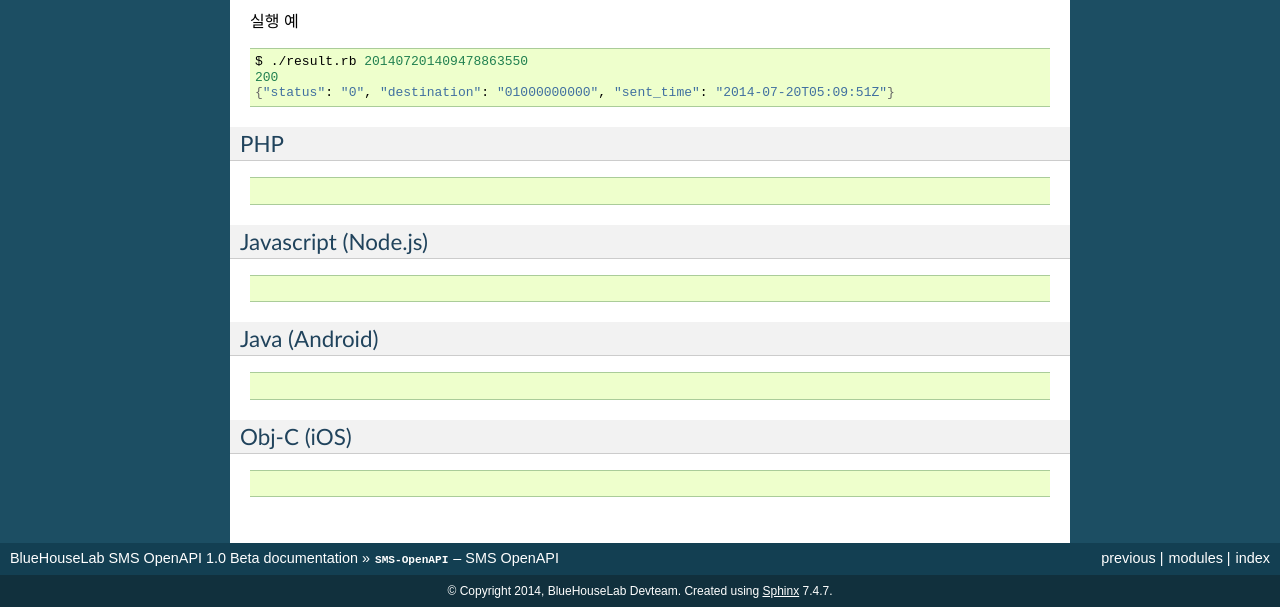
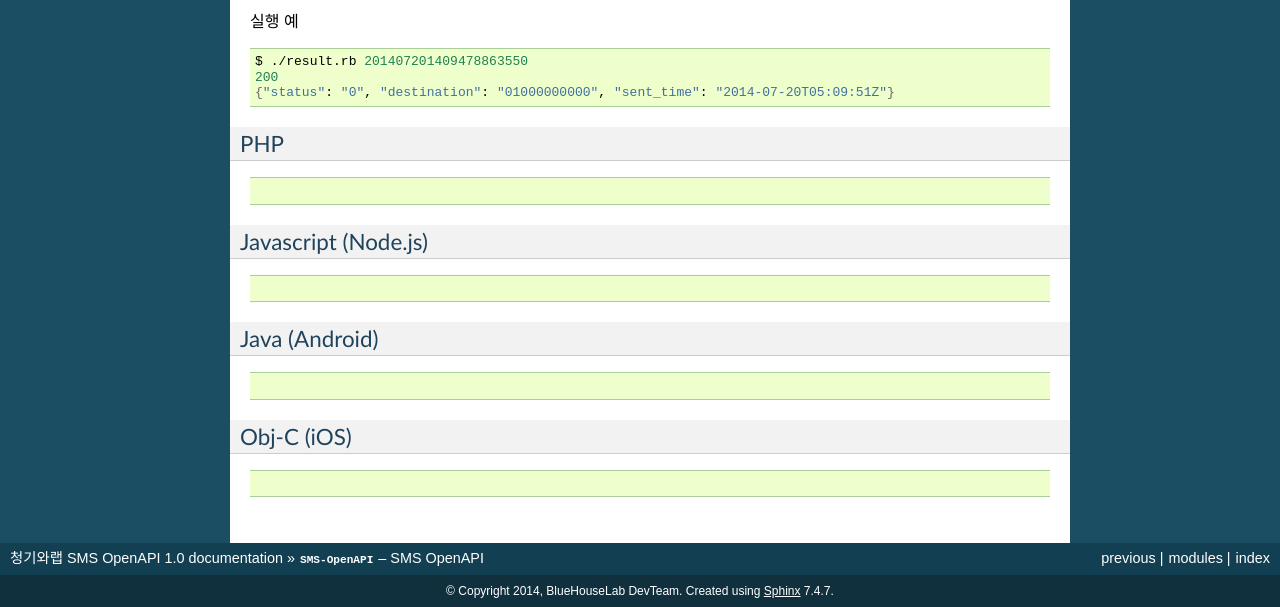
Before and after one commit to BlueHouseLab/sms-openapi, a Sphinx documentation site: the page built from docs/sms-openapi.rst, in a window 1280 px wide and 900 px high, scrolled down 11288 px, cut to the strip 293-900 px from the top of the window. Built offline with Sphinx 7.4.7, drawn with Linux system fonts in a browser that asks for light colours; some of the changed text lies outside the part shown.

Commit message:
remove beta tag

```diff
--- a/docs/conf.py
+++ b/docs/conf.py
@@ -43,8 +43,8 @@ source_suffix = '.rst'
 master_doc = 'index'
 
 # General information about the project.
-project = u'BlueHouseLab SMS OpenAPI'
-copyright = u'2014, BlueHouseLab Devteam'
+project = u'청기와랩 SMS OpenAPI'
+copyright = u'2014, BlueHouseLab DevTeam'
 
 # The version info for the project you're documenting, acts as replacement for
 # |version| and |release|, also used in various other places throughout the
@@ -53,7 +53,7 @@ copyright = u'2014, BlueHouseLab Devteam'
 # The short X.Y version.
 version = '1.0'
 # The full version, including alpha/beta/rc tags.
-release = '1.0 Beta'
+release = '1.0'
 
 # The language for content autogenerated by Sphinx. Refer to documentation
 # for a list of supported languages.
@@ -196,8 +196,8 @@ latex_elements = {
 # (source start file, target name, title,
 #  author, documentclass [howto, manual, or own class]).
 latex_documents = [
-  ('index', 'BlueHouseLabSMSOpenAPI.tex', u'BlueHouseLab SMS OpenAPI Documentation',
-   u'BlueHouseLab Devteam', 'manual'),
+  ('index', 'BlueHouseLabSMSOpenAPI.tex', u'청기와랩 SMS OpenAPI Documentation',
+   u'BlueHouseLab DevTeam', 'manual'),
 ]
 
 # The name of an image file (relative to this directory) to place at the top of
@@ -227,7 +227,7 @@ latex_documents = [
 # (source start file, name, description, authors, manual section).
 man_pages = [
     ('index', 'bluehouselabsmsopenapi', u'BlueHouseLab SMS OpenAPI Documentation',
-     [u'BlueHouseLab Devteam'], 1)
+     [u'BlueHouseLab DevTeam'], 1)
 ]
 
 # If true, show URL addresses after external links.
@@ -240,8 +240,8 @@ man_pages = [
 # (source start file, target name, title, author,
 #  dir menu entry, description, category)
 texinfo_documents = [
-  ('index', 'BlueHouseLabSMSOpenAPI', u'BlueHouseLab SMS OpenAPI Documentation',
-   u'BlueHouseLab Devteam', 'BlueHouseLabSMSOpenAPI', 'One line description of project.',
+  ('index', 'BlueHouseLabSMSOpenAPI', u'청기와랩 SMS OpenAPI Documentation',
+   u'BlueHouseLab DevTeam', 'BlueHouseLabSMSOpenAPI', 'One line description of project.',
    'Miscellaneous'),
 ]
 
```
Also changed, not shown: README.md (+2 -2 lines), docs/sms-openapi.rst (+10 -10 lines), 13 other files.
